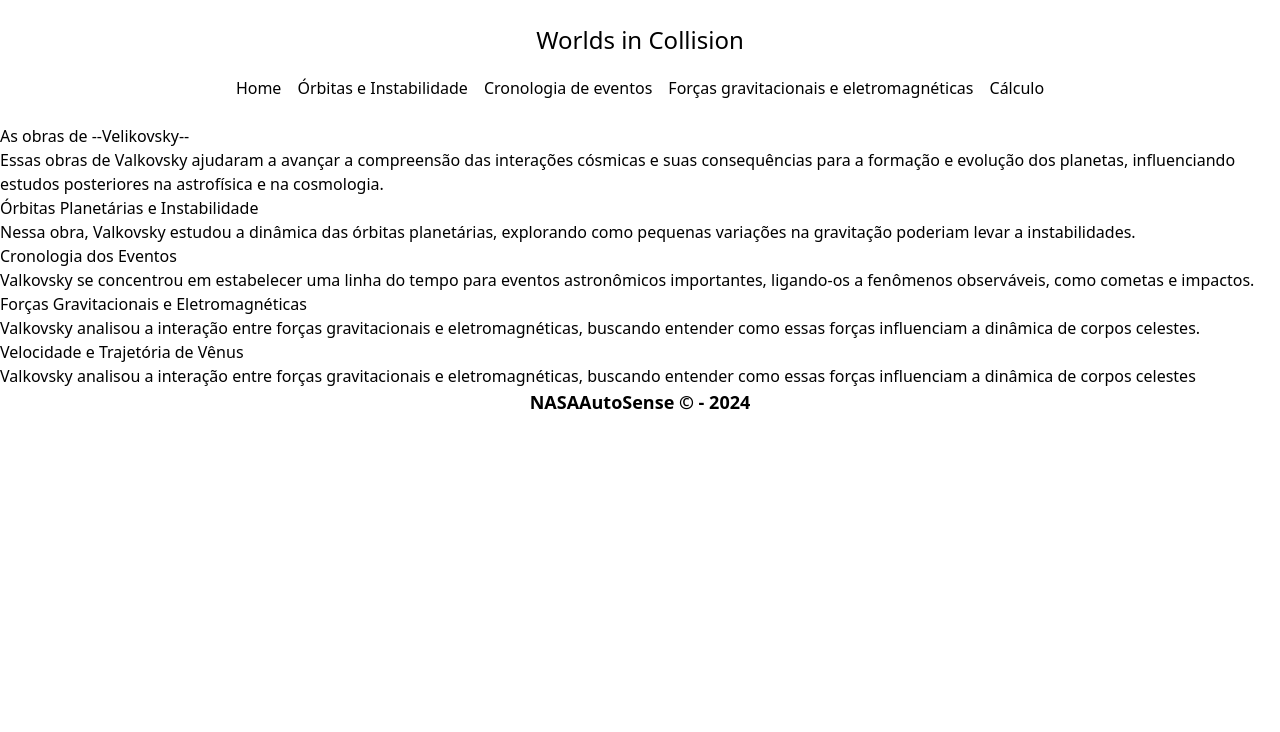
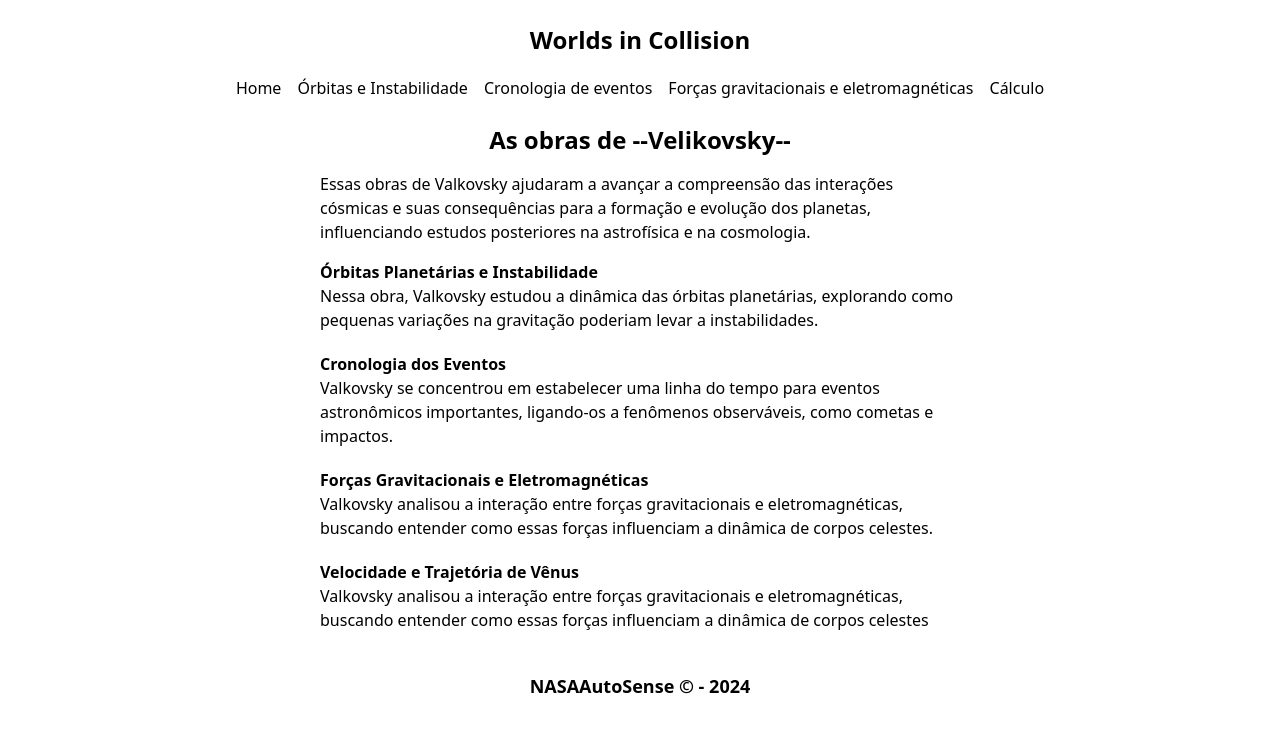
Before and after one commit to Erick0105/CP5-Front, a Next.js app in the folder worlds-collision/: page / in a window 1280 px wide. Shown: the top 732 px of the page. Built offline with nearby package versions, Linux system fonts and the light colour scheme.

Commit message:
css home

```diff
--- a/worlds-collision/src/app/globals.css
+++ b/worlds-collision/src/app/globals.css
@@ -3,11 +3,29 @@
 @tailwind utilities;
 
 @layer components{
+    .home{
+        @apply flex flex-col ml-80 gap-4 w-tamanho;
+
+        & h1{
+            @apply text-center font-bold text-2xl;
+        }
+
+        & ol{
+            @apply flex flex-col gap-5;
+
+            & h3{
+                @apply font-bold;
+            }
+        }
+
+    }
+
+
     .header{
-        @apply bg-white grid justify-center text-center gap-5 p-6;
+        @apply grid justify-center text-center gap-5 p-6;
 
         & h2{
-            @apply text-2xl;
+            @apply text-2xl font-bold;
         }
     }
 
@@ -17,12 +35,12 @@
             @apply flex gap-4;
 
             & a{
-                @apply hover:text-2xl delay-100;
+                @apply hover:text-2xl delay-100 h-3;
             }
         }
     }
 
     .footer{
-        @apply text-lg flex flex-row items-center justify-center font-bold;
+        @apply text-lg flex flex-row items-center justify-center font-bold p-10;
     }
 }
--- a/worlds-collision/src/app/layout.tsx
+++ b/worlds-collision/src/app/layout.tsx
@@ -7,6 +7,12 @@
   title: "Worlds in Collision",
   description: "Generated by Auto Sense",
 };
+
+export const viewport = {
+  width:"device-width",
+  initial_scale:1.0,
+  colorScheme:"dark"
+}
 
 export default function RootLayout({
   children,
--- a/worlds-collision/src/app/not-found.tsx
+++ b/worlds-collision/src/app/not-found.tsx
@@ -6,7 +6,7 @@
         <h1>404 - NotFound</h1>
         <h2>This page could not be found.</h2>
 
-        <Image src="/img/3814348.jpg" alt="Página de erro." width={400} height={400}/>
+        <Image src="/img/2095940.jpg" alt="Página de erro." width={400} height={400}/>
       </div>
 
     )
--- a/worlds-collision/src/app/page.tsx
+++ b/worlds-collision/src/app/page.tsx
@@ -2,7 +2,7 @@
 
 export default function Home() {
   return (
-    <main>
+    <main className="home">
       <h1>As obras de --Velikovsky--</h1>
       <h2>Essas obras de Valkovsky ajudaram a avançar a compreensão das interações cósmicas e suas consequências para a formação e evolução dos planetas, influenciando estudos posteriores na astrofísica e na cosmologia.</h2>
       <ol>
--- a/worlds-collision/tailwind.config.ts
+++ b/worlds-collision/tailwind.config.ts
@@ -12,6 +12,9 @@
         background: "var(--background)",
         foreground: "var(--foreground)",
       },
+      width: {
+        tamanho: "40rem"
+      }
     },
   },
   plugins: [],
```
Also changed, not shown: worlds-collision/public/img/2095940.jpg (added), worlds-collision/public/img/3814348.jpg (deleted). Lines whose indentation alone changed are shown as unchanged.
